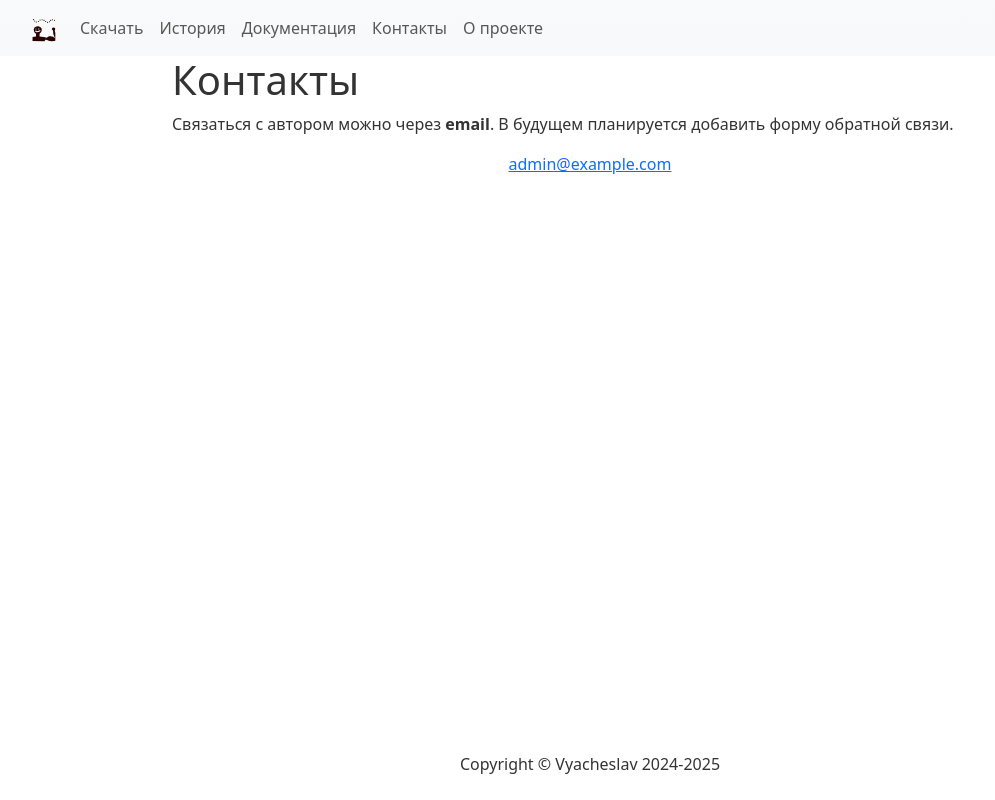
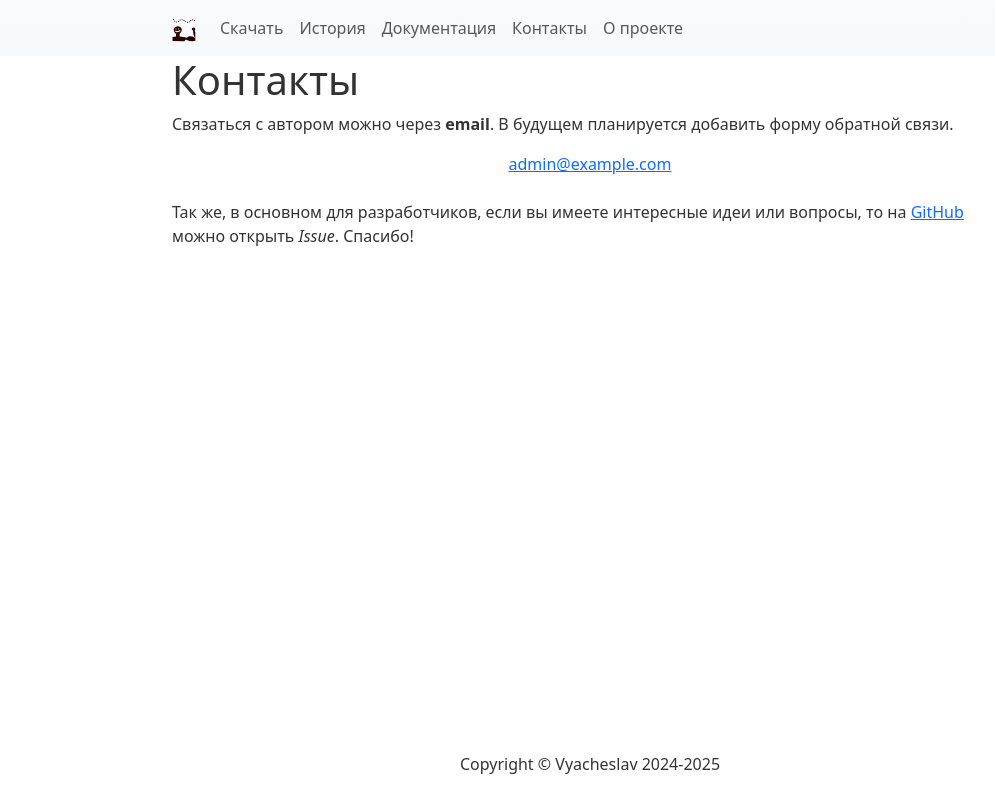
Before and after one commit to gracerpro/train-website, a Vue app: page /contact in a window 1280 px wide. Shown: the whole page, without its empty margins (50-1045 px from the left). Built offline with nearby package versions, Linux system fonts and the light colour scheme.

Commit message:
Change page container

```diff
--- a/src/views/TheAboutView.vue
+++ b/src/views/TheAboutView.vue
@@ -1,5 +1,7 @@
 <script setup>
 import PlanBlock from "@/views/PlanBlock.vue"
+
+const projectWebsiteUrl = import.meta.env.VITE_PROJECT_WEBSITE_URL
 </script>
 
 <template>
@@ -17,5 +19,10 @@ import PlanBlock from "@/views/PlanBlock.vue"
       Далее нужно расширять приложение.
     </p>
     <plan-block />
+
+    <p class="mt-4">
+      Код этого сайта открыт, кому интересно его можно посмотреть на
+      <a :href="projectWebsiteUrl" target="_blank">GitHub</a>.
+    </p>
   </main>
 </template>
--- a/src/views/TheContactView.vue
+++ b/src/views/TheContactView.vue
@@ -1,5 +1,6 @@
 <script setup>
 const adminEmail = import.meta.env.VITE_ADMIN_EMAIL
+const projectWebsiteUrl = import.meta.env.VITE_PROJECT_WEBSITE_URL
 </script>
 
 <template>
@@ -13,5 +14,11 @@ const adminEmail = import.meta.env.VITE_ADMIN_EMAIL
     <div class="text-center">
       <a :href="'mailto:' + adminEmail" class="link-primary">{{ adminEmail }}</a>
     </div>
+
+    <p class="mt-4">
+      Так же, в основном для разработчиков, если вы имеете интересные идеи или вопросы, то на
+      <a :href="projectWebsiteUrl" target="_blank">GitHub</a>
+      можно открыть <i>Issue</i>. Спасибо!
+    </p>
   </main>
 </template>
--- a/src/views/TheHistoryView.vue
+++ b/src/views/TheHistoryView.vue
@@ -32,6 +32,7 @@ function load() {
 <template>
   <main class="content container container-text">
     <h1>История</h1>
+    <p>На странице выводится список релизов. Каждый релиз имеет версию, дату и описание.</p>
 
     <div v-if="releasesErrorMessage.length" class="alert alert-danger">
       {{ releasesErrorMessage }}
--- a/src/views/TheHomeView.vue
+++ b/src/views/TheHomeView.vue
@@ -1,11 +1,17 @@
 <script setup>
-import HomeAbout from "./home/HomeAbout.vue"
+import HomeMain from "./home/HomeMain.vue"
 import HomeImages from "./home/HomeImages.vue"
+import PlanBlock from "./PlanBlock.vue"
 </script>
 
 <template>
-  <main class="content container">
-    <home-about class="mb-3" />
+  <main class="container container-text">
+    <home-main />
+    <plan-block />
     <home-images />
+    <p class="mt-4">
+      Скачать приложение можно
+      <router-link :to="{ name: 'download' }">здесь</router-link>
+    </p>
   </main>
 </template>
--- a/src/views/TheNav.vue
+++ b/src/views/TheNav.vue
@@ -12,7 +12,7 @@ onMounted(() => {
 <template>
   <header>
     <nav class="navbar navbar-expand-lg bg-body-tertiary">
-      <div class="container">
+      <div class="container container-text">
         <button
           class="navbar-toggler"
           type="button"
--- a/src/views/home/HomeImages.vue
+++ b/src/views/home/HomeImages.vue
@@ -48,7 +48,7 @@ const images = [
 </script>
 
 <template>
-  <div class="container">
+  <div>
     <h2>Скриншоты</h2>
     <div class="image-row">
       <div v-for="image in images" :key="image.url" class="image-item">
@@ -68,8 +68,8 @@ const images = [
   width: 250px;
   height: 510px;
   padding: 5px;
+  margin: 10px;
   text-align: center;
-  margin: 20px;
   outline: 1px solid #ddd;
   border-radius: 5px;
 }
@@ -80,9 +80,4 @@ const images = [
   width: 234px;
   height: 500px;
 }
-
-@media (max-width: 480px) {
-  .image-item {
-  }
-}
 </style>
--- a/src/views/home/HomeAbout.vue
+++ b/src/views/home/HomeMain.vue
@@ -1,6 +1,4 @@
 <script setup>
-import PlanBlock from "../PlanBlock.vue"
-
 const screens = [
   { name: "Главный, начало тренировки" },
   { name: "Тренировка, запись маршрута" },
@@ -21,18 +19,15 @@ const screens = [
 <template>
   <div>
     <h1>Мобильное приложение для учёта тренировок</h1>
-    <div class="container container-text">
+
     <p>
       Приложение представляет собой <b>GPS трекер</b>, поэтому может использоваться для различных
       тренировок: бег, ходьба, езда на велосипеде и т. д. Хранит все тренирови на мобильном
       устройстве.
     </p>
-      <p>Состоит из экранов, всего {{ screens.length }} шт.</p>
+    <p>Разделено на экраны, всего {{ screens.length }} шт.</p>
     <ol>
       <li v-for="(screen, i) in screens" :key="i">{{ screen.name }}</li>
     </ol>
-
-      <plan-block />
-    </div>
   </div>
 </template>
```
Also changed, not shown: 1 other file (tests, documents, lock files or other folders). Lines whose indentation alone changed are shown as unchanged.
